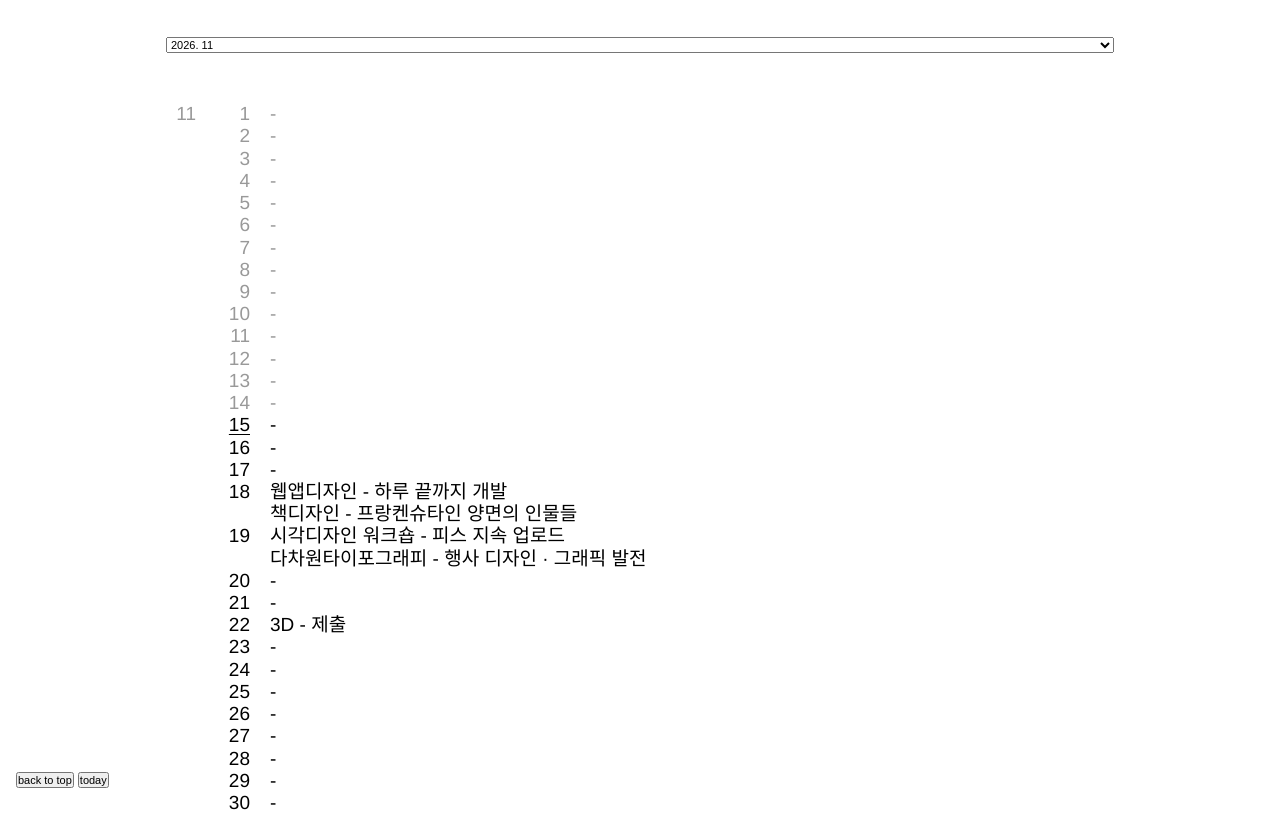
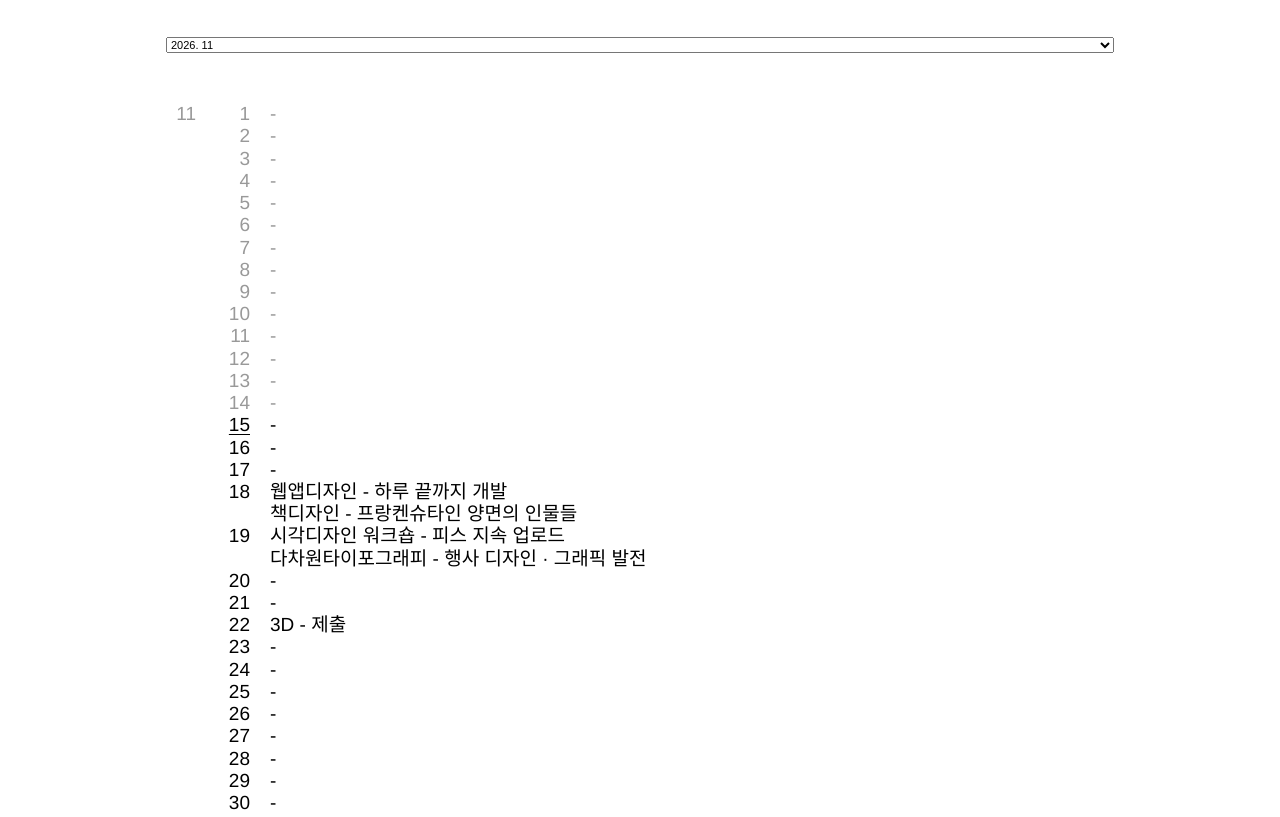
Before and after one commit to y0useunghyun/schedule, a plain HTML site: page index.html in a window 1280 px wide. Shown: the top 817 px of the page. Drawn offline with Linux system fonts and the light colour scheme.

Commit message:
design: back to top·today 버튼 제거

```diff
--- a/index.html
+++ b/index.html
@@ -18,7 +18,6 @@
   .row.editing, .row.editing:hover { background: #fff; color: #000; }
   textarea { font: inherit; color: inherit; width: 100%; border: 0; border-bottom: 1px solid #000; outline: 0; resize: none; background: none; display: block; }
   .bar { position: fixed; left: 16px; bottom: 12px; display: flex; gap: 4px; align-items: center; font: 11px Arial, sans-serif; }
-  .bar button { font: inherit; }
 </style>
 </head>
 <body>
@@ -26,7 +25,7 @@
   <select id="jump" aria-label="달 이동"></select>
   <main id="list"></main>
 </div>
-<div class="bar"><button id="top">back to top</button><button id="now">today</button><span id="status"></span></div>
+<div class="bar"><span id="status"></span></div>
 <script src="data.js"></script>
 <script>
 const REPO = 'y0useunghyun/schedule';
@@ -134,9 +133,7 @@ document.getElementById('list').addEventListener('click', e => {
   if (r) edit(r);
 });
 document.getElementById('jump').onchange = e => document.getElementById(e.target.value).scrollIntoView();
-document.getElementById('top').onclick = () => scrollTo(0, 0);
 const goToday = () => document.getElementById('d' + todayKey)?.scrollIntoView({ block: 'center' });
-document.getElementById('now').onclick = goToday;
 render();
 goToday();
 
```
